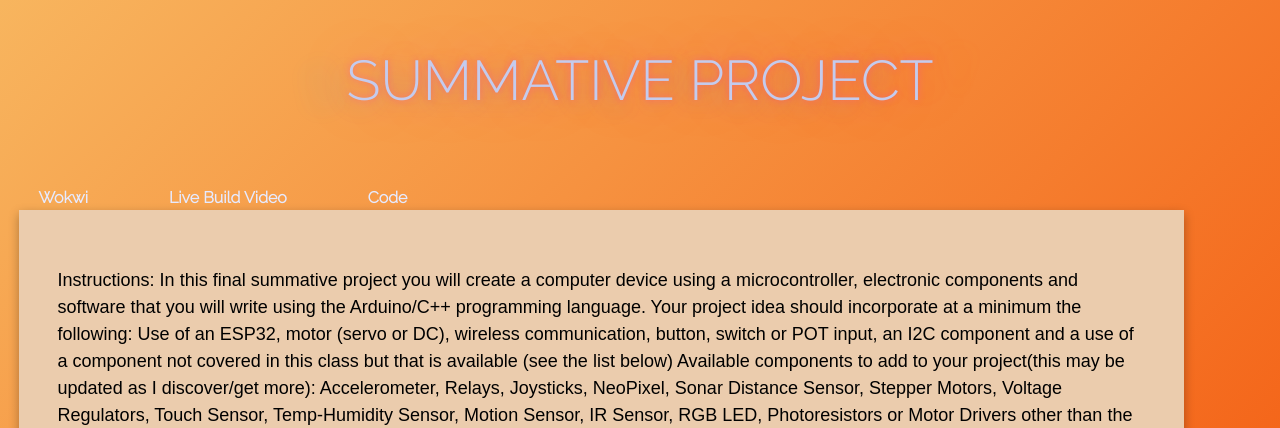
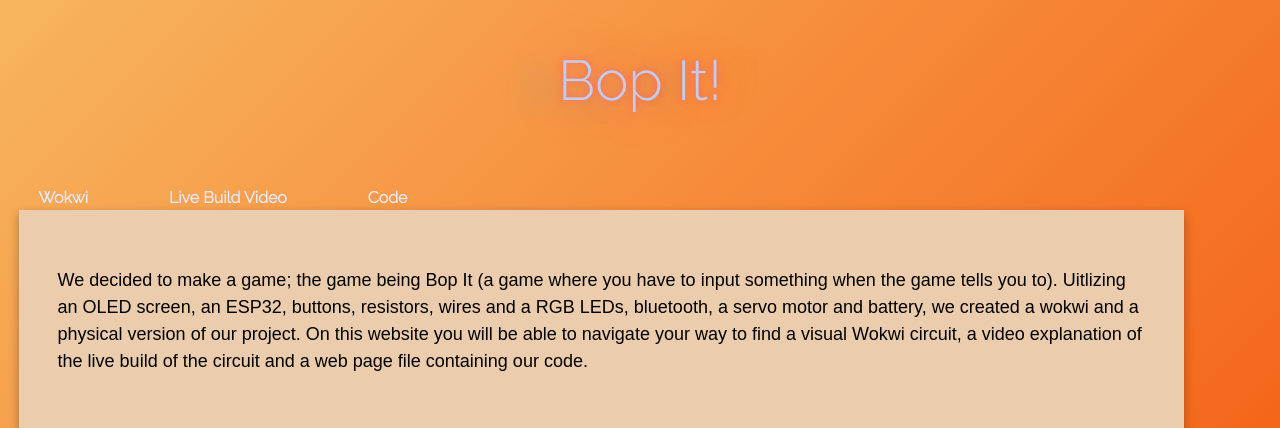
Before and after one commit to deanthebean16/IoT-Interactive-Game-Bop-It-, a plain HTML site: page index.html in a window 1280 px wide. Shown: the top 428 px of the page. Drawn offline with Linux system fonts and the light colour scheme.

Commit message:
Update index.html

```diff
--- a/index.html
+++ b/index.html
@@ -1,14 +1,14 @@
 <!-- Matthew Chow, Dean Cheng, Stephen Chen
 06/09/25
 Homepage
-This is the code for our groups' hompage for our summative website -->
+This is the code for our groups' hompage for our website -->
 <!DOCTYPE html>
 <html>
 
 <head>
   <meta charset="utf-8">
   <meta name="viewport" content="width=device-width">
-  <title>Summative</title>
+  <title>Bop It</title>
   <link href="style.css" rel="stylesheet" type="text/css" />
   <link rel="preconnect" href="https://fonts.googleapis.com">
   <link rel="preconnect" href="https://fonts.gstatic.com" crossorigin>
@@ -20,7 +20,7 @@ This is the code for our groups' hompage for our summative website -->
 
 
 
-  <h2><center>SUMMATIVE PROJECT</center></h2>
+  <h2><center>Bop It!</center></h2>
 
   <!-- navigation -->
   <nav>
@@ -32,15 +32,7 @@ This is the code for our groups' hompage for our summative website -->
   <!-- overview -->
   <div class="box">
   <p>
-    Instructions: In this final summative project you will create a computer device using a microcontroller, electronic components and software that you will write using the Arduino/C++ programming language. Your project idea should incorporate at a minimum the following:
-    Use of an ESP32, motor (servo or DC), wireless communication, button, switch or POT input, an I2C component and a use of a component not covered in this class but that is available (see the list below)
-
-    Available components to add to your project(this may be updated as I discover/get more):
-    Accelerometer, Relays, Joysticks, NeoPixel, Sonar Distance Sensor, Stepper Motors, Voltage Regulators, Touch Sensor, Temp-Humidity Sensor, Motion Sensor, IR Sensor, RGB LED, Photoresistors or Motor Drivers other than the L298N.
-
-    <br>
-    <br>
-    For our summative project we decided to make a game; the game being Bop It (a game where you have to input something when the game tells you to). Uitlizing an OLED screen, an ESP32, buttons, resistors, wires and a RGB LEDs, bluetooth, a servo motor and battery, we created a wokwi and a physical version of our project. On this website you will be able to navigate your way to find a visual Wokwi circuit, a video explanation of the live build of the circuit and a web page file containing our code.
+    We decided to make a game; the game being Bop It (a game where you have to input something when the game tells you to). Uitlizing an OLED screen, an ESP32, buttons, resistors, wires and a RGB LEDs, bluetooth, a servo motor and battery, we created a wokwi and a physical version of our project. On this website you will be able to navigate your way to find a visual Wokwi circuit, a video explanation of the live build of the circuit and a web page file containing our code.
   </p>
   </div>
 
```
